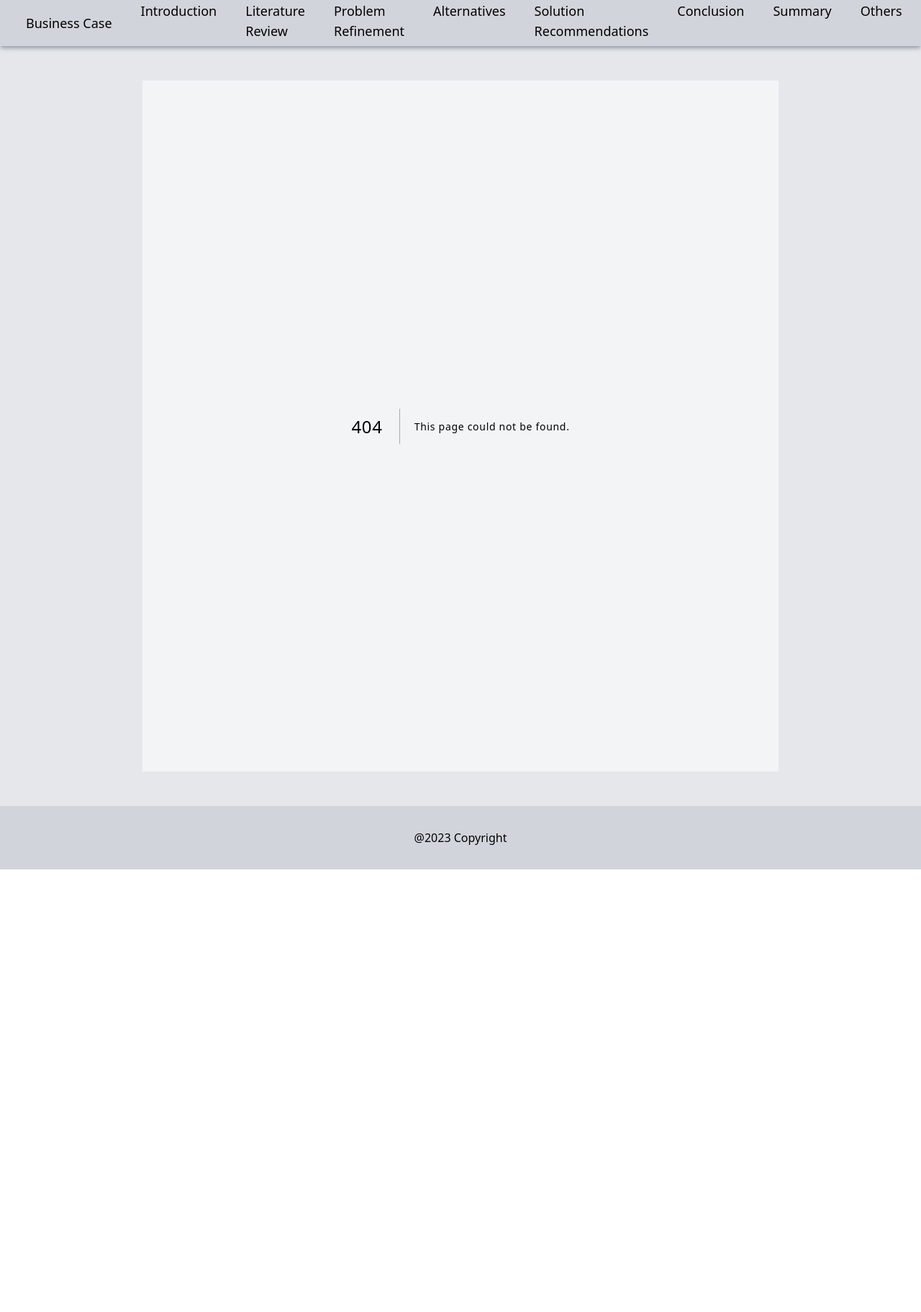
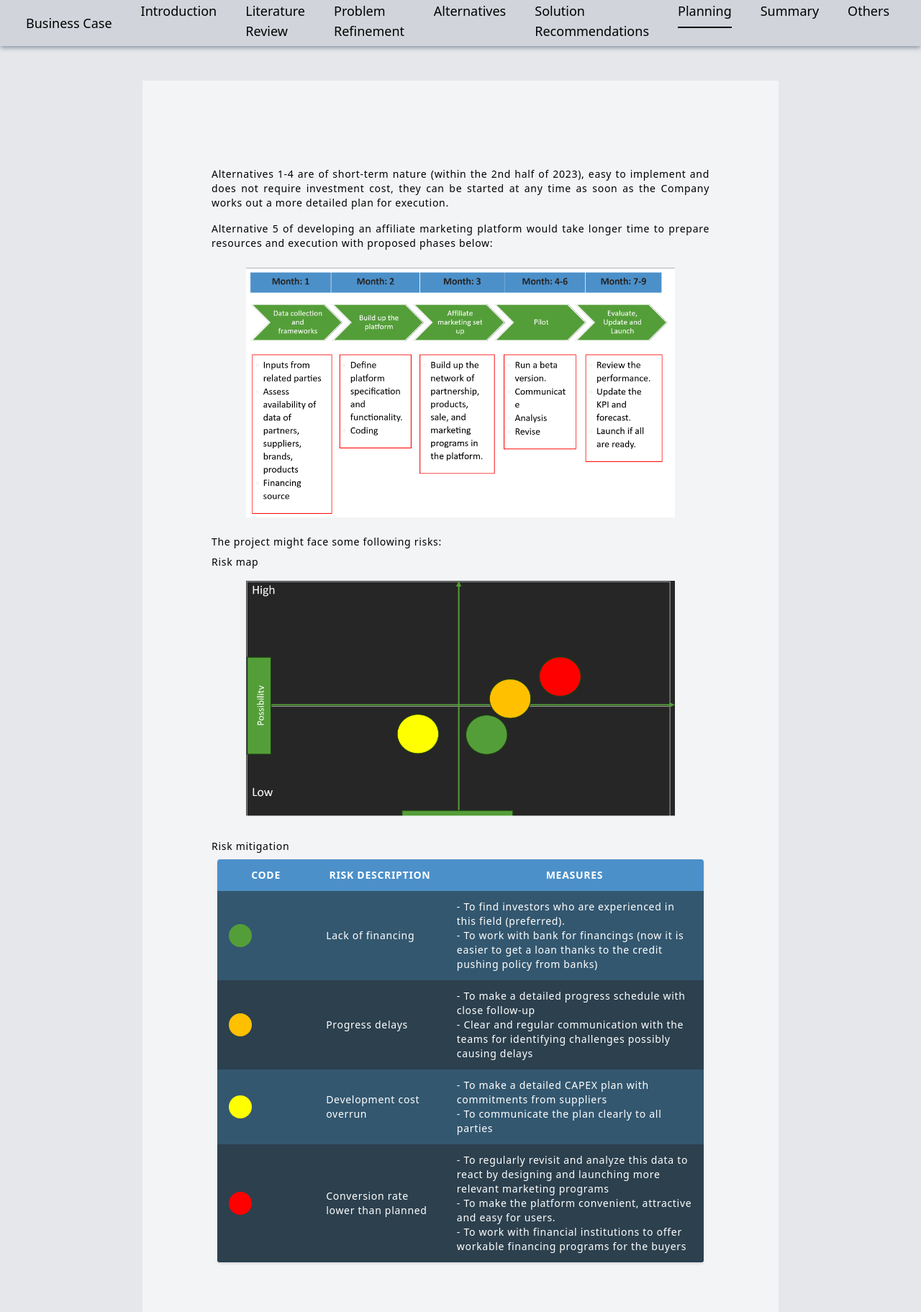
Before and after one commit to DoTranMinhChu/tran-thanh-binh-business-case, a Next.js app: page /planning in a window 1280 px wide. Before the commit this address had no page. Shown: the top 1823 px of the page at 72% size. Before the commit the page ends 1208 px from the top, so only its background shows below. Built offline with nearby package versions, Linux system fonts and the light colour scheme.

Commit message:
[FEAT] : Planning

```diff
--- a/src/data/menuNavbarLists.tsx
+++ b/src/data/menuNavbarLists.tsx
@@ -27,9 +27,9 @@ const menuNavbarList: IItemNavbar[] = [
     slug: "/solution-recommendations",
   },
   {
-    name: "conclusion",
-    title: "Conclusion",
-    slug: "/conclusion",
+    name: "planning",
+    title: "Planning",
+    slug: "/planning",
   },
   {
     name: "summary",
--- /dev/null
+++ b/src/pages/planning/index.tsx
@@ -0,0 +1,162 @@
+import { NextSeo } from "next-seo";
+
+export default function Home() {
+  return (
+    <>
+      {/* SEO */}
+      <NextSeo
+        title="Tran Thanh Binh | Planning"
+        description=""
+        openGraph={{
+          url: "/planning",
+          title: "Tran Thanh Binh | Planning",
+          description: "",
+          images: [
+            {
+              url: "/image/planning-page.png",
+              width: 800,
+              height: 600,
+              alt: "Og Image Alt",
+              type: "image/jpeg",
+            },
+            {
+              url: "/image/planning-page.png",
+              width: 1200,
+              height: 800,
+              alt: "Og Image Alt Second",
+              type: "image/jpeg",
+            },
+          ],
+          siteName: "Tran Thanh Binh | Planning",
+        }}
+      />
+      {/* Top Body Home Page */}
+
+      <div className="container p-4 mx-auto">
+        <section className="py-4">
+          <p className="py-2 text-justify">
+            Alternatives 1-4 are of short-term nature (within the 2nd half of
+            2023), easy to implement and does not require investment cost, they
+            can be started at any time as soon as the Company works out a more
+            detailed plan for execution.
+          </p>
+          <p className="py-2 text-justify">
+            Alternative 5 of developing an affiliate marketing platform would
+            take longer time to prepare resources and execution with proposed
+            phases below:
+          </p>
+          <div className="py-2">
+            <img
+              className="w-full px-12 py-2 mx-auto"
+              src="image/planning-image001.png"
+              alt="Literature review"
+            />
+          </div>
+          <p className="py-2 text-justify">
+            The project might face some following risks:
+          </p>
+          <h2 className="font-medium">Risk map</h2>
+          <div className="py-2">
+            <img
+              className="w-full px-12 py-2 mx-auto"
+              src="image/planning-image002.png"
+              alt="Literature review"
+            />
+          </div>
+          <h2 className="pt-4 font-medium">Risk mitigation</h2>
+          <div className="w-full py-2 md:px-2">
+            <div className="overflow-hidden border-b border-gray-200 rounded shadow">
+              <table className="min-w-full bg-white">
+                <thead className="text-white bg-[#4C90CA]">
+                  <tr>
+                    <th className="w-1/5 px-4 py-3 text-sm font-semibold text-center uppercase">
+                      Code
+                    </th>
+                    <th className="px-4 py-3 text-sm font-semibold text-center uppercase">
+                      Risk description
+                    </th>
+                    <th className="px-4 py-3 text-sm font-semibold text-center uppercase">
+                      Measures
+                    </th>
+                  </tr>
+                </thead>
+                <tbody className="text-white bg-[#33576F]">
+                  <tr>
+                    <td className="px-4 py-3 text-center">
+                      <div className="w-8 h-8 bg-[#549E39] rounded-full"></div>
+                    </td>
+                    <td className="px-4 py-3 text-left">Lack of financing</td>
+                    <td className="px-4 py-3 text-left ">
+                      <p>
+                        - To find investors who are experienced in this field
+                        (preferred).
+                      </p>
+                      <p>
+                        - To work with bank for financings (now it is easier to
+                        get a loan thanks to the credit pushing policy from
+                        banks)
+                      </p>
+                    </td>
+                  </tr>
+                  <tr className="text-white bg-[#2C404E]">
+                    <td className="px-4 py-3 text-center">
+                      <div className="w-8 h-8 bg-[#FFC000] rounded-full"></div>
+                    </td>
+                    <td className="px-4 py-3 text-left">Progress delays </td>
+                    <td className="px-4 py-3 text-left">
+                      <p>
+                        - To make a detailed progress schedule with close
+                        follow-up
+                      </p>
+                      <p>
+                        - Clear and regular communication with the teams for
+                        identifying challenges possibly causing delays
+                      </p>
+                    </td>
+                  </tr>
+                  <tr>
+                    <td className="px-4 py-3 text-center">
+                      <div className="w-8 h-8 bg-[#FFFF00] rounded-full"></div>
+                    </td>
+                    <td className="px-4 py-3 text-left">
+                      Development cost overrun
+                    </td>
+                    <td className="px-4 py-3 text-left ">
+                      <p>
+                        - To make a detailed CAPEX plan with commitments from
+                        suppliers
+                      </p>
+                      <p>- To communicate the plan clearly to all parties</p>
+                    </td>
+                  </tr>
+                  <tr className="text-white bg-[#2C404E]">
+                    <td className="justify-center px-4 py-3 ">
+                      <div className=" flex text-center align-middle w-8 h-8 bg-[#FF0000] rounded-full"></div>
+                    </td>
+                    <td className="px-4 py-3 text-left">
+                      Conversion rate lower than planned
+                    </td>
+                    <td className="px-4 py-3 text-left">
+                      <p>
+                        - To regularly revisit and analyze this data to react by
+                        designing and launching more relevant marketing programs
+                      </p>
+                      <p>
+                        - To make the platform convenient, attractive and easy
+                        for users.
+                      </p>
+                      <p>
+                        - To work with financial institutions to offer workable
+                        financing programs for the buyers
+                      </p>
+                    </td>
+                  </tr>
+                </tbody>
+              </table>
+            </div>
+          </div>
+        </section>
+      </div>
+    </>
+  );
+}
--- a/src/pages/problem-refinement/index.tsx
+++ b/src/pages/problem-refinement/index.tsx
@@ -35,7 +35,7 @@ export default function Home() {
       <div className="container p-4 mx-auto">
         <section className="py-4">
           <p className="py-2 text-justify">
-            Company’s sales are generated through 2 channels, i.e.: MT and GT in
+            Company&apos;s sales are generated through 2 channels, i.e.: MT and GT in
             70% and 30% approx. proportion of the total sales of the company. We
             will go through each channel to see how the products are distributed
             and sales are recognized by the Company to the consumers.
```
Also changed, not shown: public/image/planning-image001.png (added), public/image/planning-image002.png (added).
